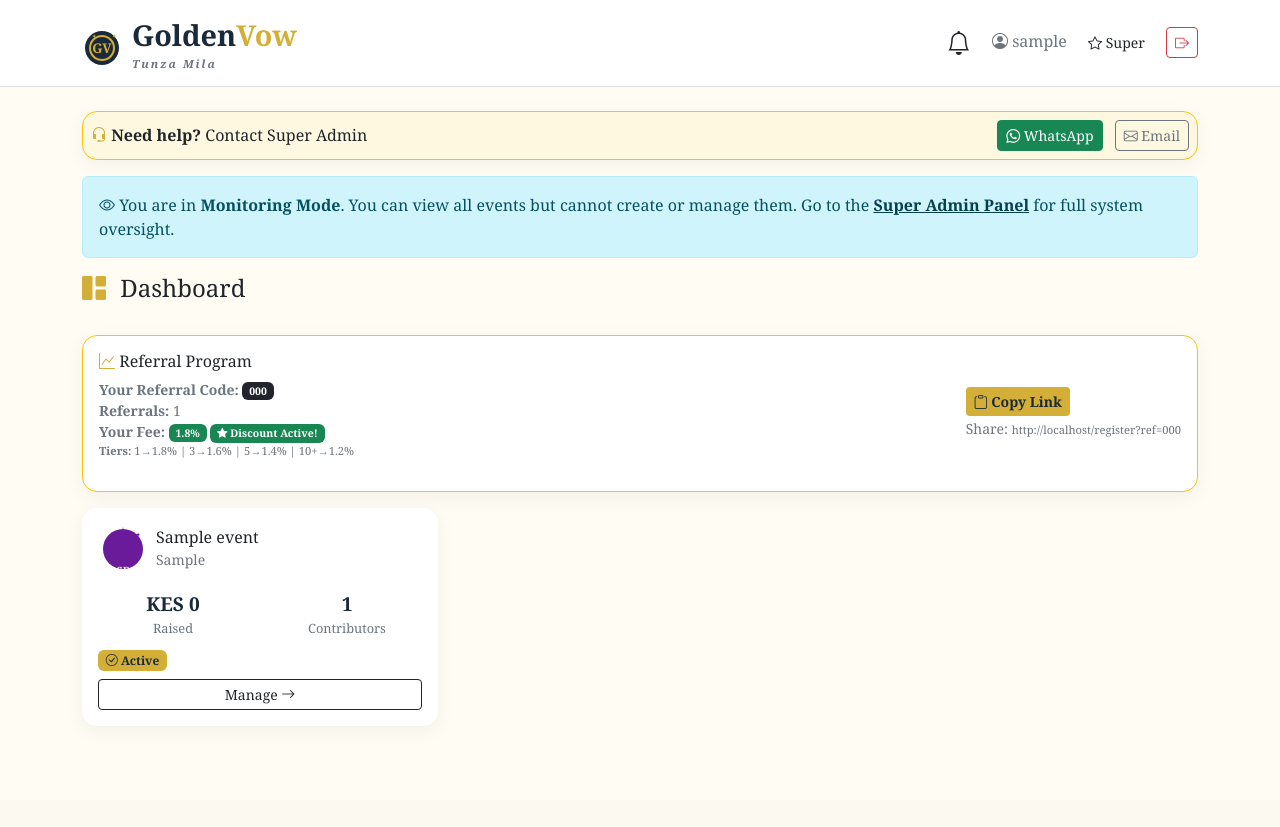
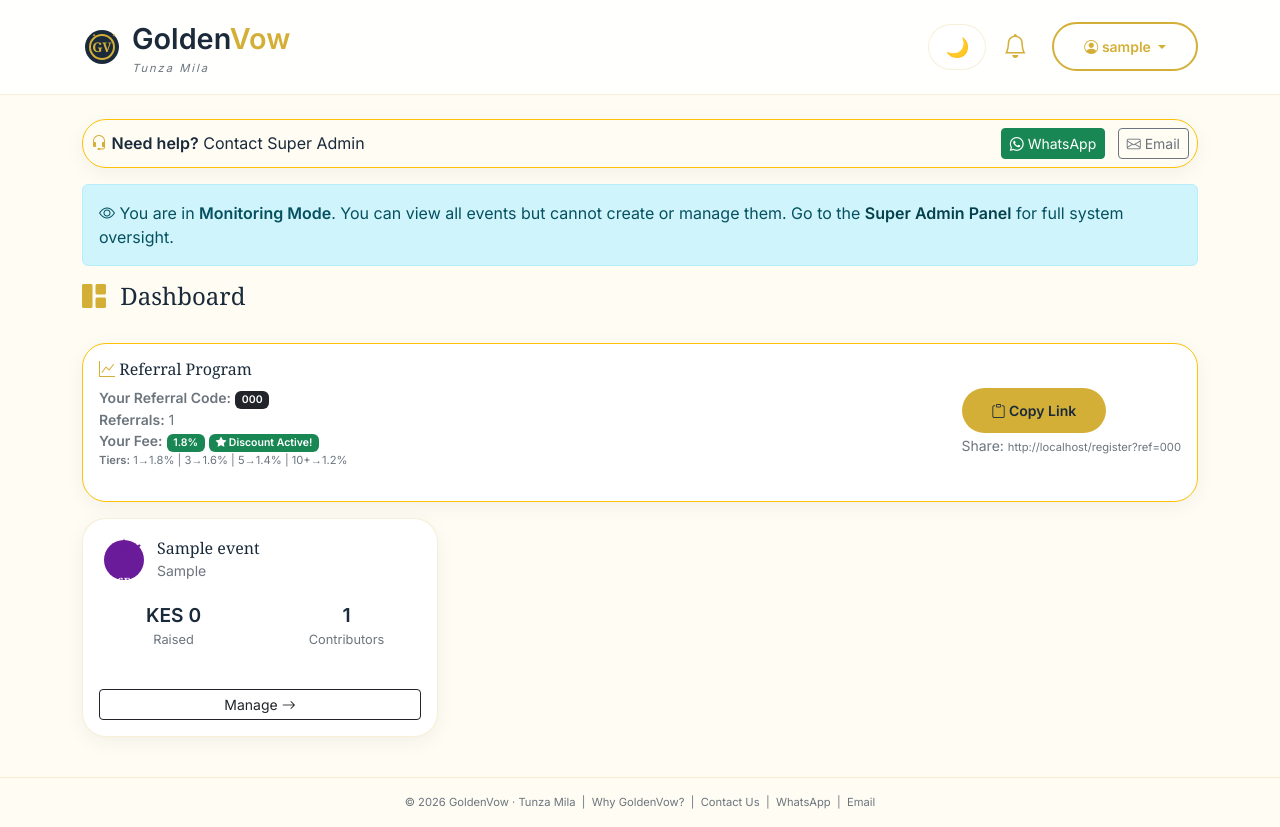
Before and after one commit to mafiayeng/Dowry-app, a Flask app: template templates/admin_dashboard.html in a window 1280 px wide. Before the commit the page ends 726 px from the top, so only its background shows below. Run offline with Flask 3, Linux system fonts and the light colour scheme; the visitor is signed in with stand-in values (Sample User, id 1); tables that the repository leaves empty hold one stand-in row (values such as "Sample post"); the template is opened without the code that fills it: values that come from a table or form of the project are taken from there, most other values are stand-ins (such as "Sample title", 1, 10 or a date in 2020); some web fonts are replaced.

Commit message:
Update admin_dashboard.html

```diff
--- a/templates/admin_dashboard.html
+++ b/templates/admin_dashboard.html
@@ -1,52 +1,9 @@
-<!DOCTYPE html>
-<html>
-<head>
-    <title>GoldenVow – Admin</title>
-    <meta charset="UTF-8">
-    <meta name="viewport" content="width=device-width, initial-scale=1.0">
-    <link href="https://cdn.jsdelivr.net/npm/bootstrap@5.2.3/dist/css/bootstrap.min.css" rel="stylesheet">
-    <link rel="stylesheet" href="https://cdn.jsdelivr.net/npm/bootstrap-icons@1.11.3/font/bootstrap-icons.min.css">
-    <style>
-        body { background: #FEFCF3; font-family: 'Georgia', serif; }
-        .golden { color: #D4AF37; }
-        .navbar-brand { font-size: 1.8rem; font-weight: bold; color: #1A2A3A; }
-        .navbar-brand span { color: #D4AF37; }
-        .card { border: none; box-shadow: 0 5px 20px rgba(0,0,0,0.05); border-radius: 15px; }
-        .btn-gold { background: #D4AF37; border: none; color: #1A2A3A; font-weight: bold; }
-        .btn-gold:hover { background: #C5A02E; color: #1A2A3A; }
-        .badge-gold { background: #D4AF37; color: #1A2A3A; }
-        .badge-locked { background: #C62828; color: white; }
-        .stat-number { font-size: 1.2rem; font-weight: bold; color: #1A2A3A; }
-        .stat-label { color: #6c757d; font-size: 0.8rem; }
-    </style>
-</head>
-<body>
-<nav class="navbar navbar-light bg-white border-bottom">
-    <div class="container">
-        <a href="/" class="navbar-brand d-flex align-items-center">
-            <span style="width:40px; height:40px; margin-right:10px;">{{ app_logo|safe }}</span>
-            <div>
-                <span style="font-size:1.8rem; font-weight:bold; color:#1A2A3A;">Golden<span style="color:#D4AF37;">Vow</span></span>
-                <span style="font-size:0.7rem; color:#6c757d; display:block; letter-spacing:2px;"><em>Tunza Mila</em></span>
-            </div>
-        </a>
-        <div>
-            <a href="/notifications" class="btn btn-sm position-relative me-2">
-                <i class="bi bi-bell" style="font-size:1.5rem;"></i>
-                {% if unread > 0 %}<span class="position-absolute top-0 start-100 translate-middle badge rounded-pill bg-danger">{{ unread }}</span>{% endif %}
-            </a>
-            <span class="text-muted me-2"><i class="bi bi-person-circle"></i> {{ admin.username }}</span>
-            {% if admin.is_super_admin %}
-                <a href="/superadmin" class="btn btn-sm btn-outline-gold me-2"><i class="bi bi-star"></i> Super</a>
-            {% endif %}
-            <a href="/logout" class="btn btn-sm btn-outline-danger"><i class="bi bi-box-arrow-right"></i></a>
-        </div>
-    </div>
-</nav>
-<div class="container mt-4">
-
+{% extends "base.html" %}
+{% block title %}Admin Dashboard – GoldenVow{% endblock %}
+{% block content %}
+<div class="container">
     <!-- Help Button -->
-    <div class="card p-2 mb-3 border border-warning" style="background: #fff8e1;">
+    <div class="card p-2 mb-3 border border-warning" style="background: var(--bg-primary);">
         <div class="d-flex justify-content-between align-items-center">
             <span><i class="bi bi-headset golden"></i> <strong>Need help?</strong> Contact Super Admin</span>
             <div>
@@ -56,8 +13,7 @@
         </div>
     </div>
 
-    <!-- 🆕 MONITORING MODE NOTE (for Super Admin) -->
-    {% if admin.is_super_admin %}
+    {% if get_admin().is_super_admin %}
     <div class="alert alert-info">
         <i class="bi bi-eye"></i> You are in <strong>Monitoring Mode</strong>. You can view all events but cannot create or manage them. Go to the <a href="/superadmin" class="alert-link">Super Admin Panel</a> for full system oversight.
     </div>
@@ -65,7 +21,7 @@
 
     <div class="d-flex justify-content-between align-items-center mb-4">
         <h4><i class="bi bi-grid-1x2-fill golden me-2"></i> Dashboard</h4>
-        {% if not admin.is_super_admin %}
+        {% if not get_admin().is_super_admin %}
             <a href="/admin/create" class="btn btn-gold"><i class="bi bi-plus-circle"></i> Create Event</a>
         {% endif %}
     </div>
@@ -76,13 +32,13 @@
             <div>
                 <h6><i class="bi bi-graph-up golden"></i> Referral Program</h6>
                 <p class="text-muted small mb-0">
-                    <strong>Your Referral Code:</strong> <span class="badge bg-dark">{{ admin.referral_code }}</span>
-                    <br><strong>Referrals:</strong> {{ admin.referral_count }}
+                    <strong>Your Referral Code:</strong> <span class="badge bg-dark">{{ get_admin().referral_code }}</span>
+                    <br><strong>Referrals:</strong> {{ get_admin().referral_count }}
                     <br><strong>Your Fee:</strong>
-                    <span class="badge {% if admin.referral_count >= 1 %}bg-success{% else %}bg-secondary{% endif %}">
-                        {{ get_fee_percentage(admin.id) }}%
+                    <span class="badge {% if get_admin().referral_count >= 1 %}bg-success{% else %}bg-secondary{% endif %}">
+                        {{ get_fee_percentage(get_admin().id) }}%
                     </span>
-                    {% if admin.referral_count >= 1 %}<span class="badge bg-success"><i class="bi bi-star-fill"></i> Discount Active!</span>{% endif %}
+                    {% if get_admin().referral_count >= 1 %}<span class="badge bg-success"><i class="bi bi-star-fill"></i> Discount Active!</span>{% endif %}
                 </p>
                 <p class="text-muted small" style="font-size:0.7rem;">
                     <strong>Tiers:</strong> 1→1.8% | 3→1.6% | 5→1.4% | 10+→1.2%
@@ -90,7 +46,7 @@
             </div>
             <div>
                 <button class="btn btn-sm btn-gold" onclick="copyReferralLink()"><i class="bi bi-clipboard"></i> Copy Link</button>
-                <br><small class="text-muted">Share: <span id="referralLink" style="font-size:0.7rem;">{{ request.host_url }}register?ref={{ admin.referral_code }}</span></small>
+                <br><small class="text-muted">Share: <span id="referralLink" style="font-size:0.7rem;">{{ request.host_url }}register?ref={{ get_admin().referral_code }}</span></small>
             </div>
         </div>
     </div>
@@ -122,11 +78,15 @@
         {% endfor %}
     </div>
 </div>
+
 <script>
 function copyReferralLink() {
     const link = document.getElementById('referralLink').innerText;
     navigator.clipboard.writeText(link).then(() => alert('✅ Referral link copied!'));
 }
 </script>
-</body>
-</html>
+<style>
+.stat-number { font-size: 1.2rem; font-weight: bold; color: var(--text-primary); }
+.stat-label { color: var(--text-secondary); font-size: 0.8rem; }
+</style>
+{% endblock %}
```
